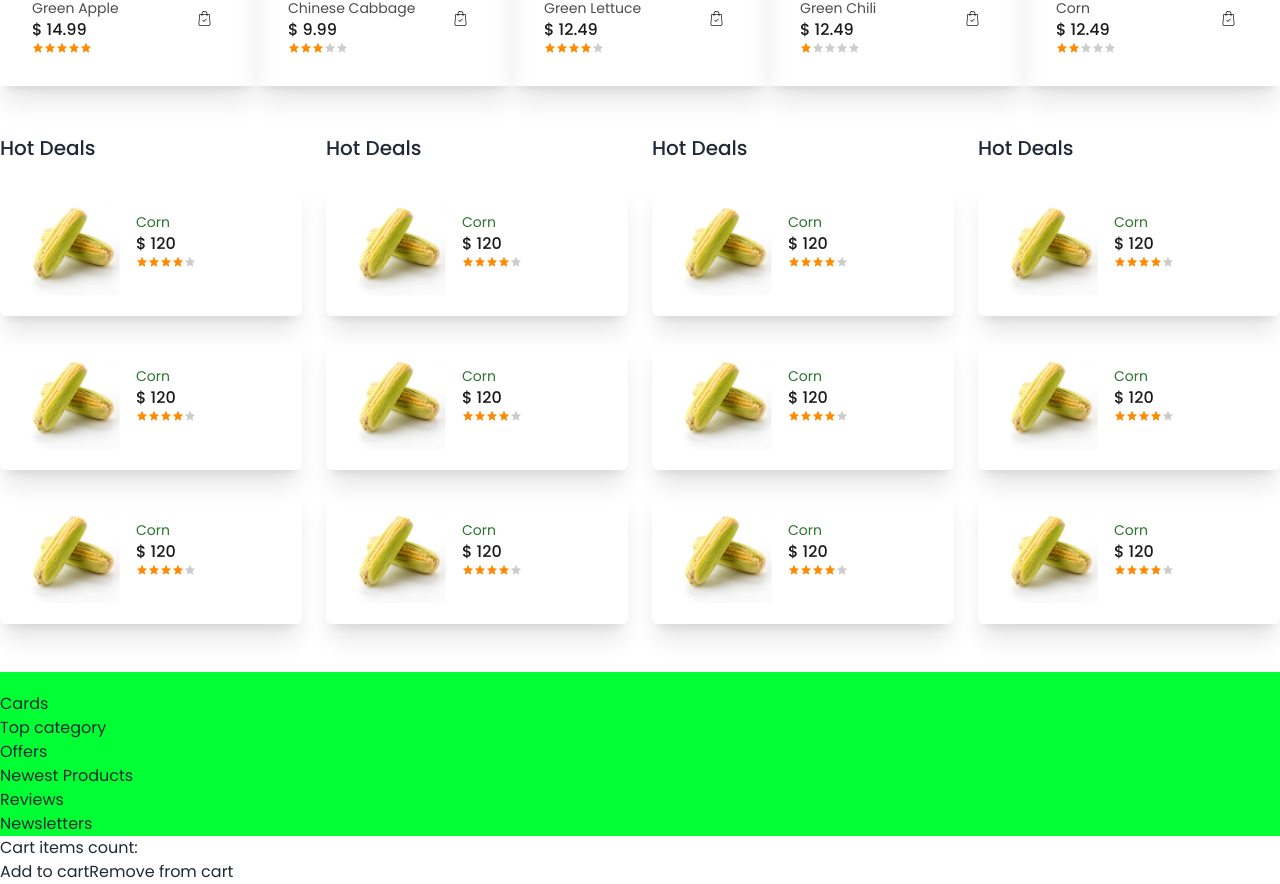
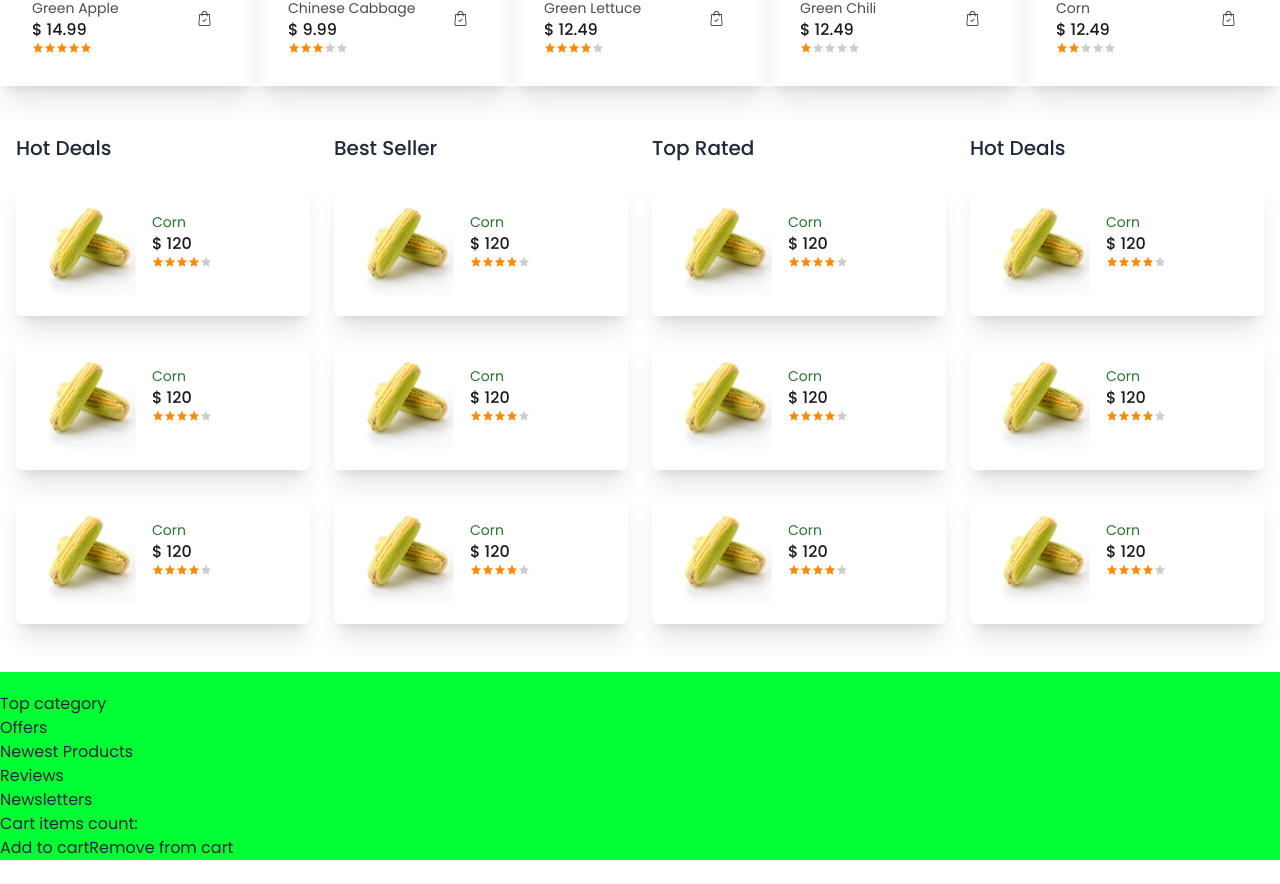
Before and after one commit to Shanto-prime/eco-bazar-nextjs, a Next.js app: page / in a window 1280 px wide. Shown: the part 1448-2332 px from the top of the page. After the commit the page ends 2308 px from the top, so only its background shows below. Built offline with nearby package versions, Linux system fonts and the light colour scheme; some icons are missing.

Commit message:
fix sub title

```diff
--- a/src/app/landing/LandingPage.js
+++ b/src/app/landing/LandingPage.js
@@ -15,23 +15,22 @@ export default function LandingPage() {
                 <HeroSection /> {/*  heroSection */}
             </div>
             <div className="container mx-auto relative">
-            <FeaturedProducts /> {/*  Featured Products */}
+                <FeaturedProducts /> {/*  Featured Products */}
             </div>
             <div className="container mx-auto relative">
-            <Deals /> {/*  Featured Products Deals*/}
+                <Deals /> {/*  Featured Products Deals*/}
             </div>
 
 
-            <div className="bg-[#00ff33] pt-5">
-                <p>Cards</p>
+            <div className="bg-[#00ff33] pt-5 container mx-auto">
                 <p>Top category</p>
                 <p>Offers</p>
                 <p>Newest Products</p>
                 <p>Reviews</p>
                 <p>Newsletters</p>
+                <Cart></Cart>
+                <AddCart></AddCart>
             </div>
-            <Cart></Cart>
-            <AddCart></AddCart>
         </>
     );
 }
--- a/src/components/home/Deals.jsx
+++ b/src/components/home/Deals.jsx
@@ -6,7 +6,7 @@ import ShoppingBag from "../icons/ShoppingBag";
 export default function Deals() {
     return (
         <>
-            <div className="my-12 grid grid-cols-1 md:grid-cols-2 lg:grid-cols-4  mx-auto container gap-6">
+            <div className="my-12 grid grid-cols-1 md:grid-cols-2 lg:grid-cols-4  mx-auto px-4 gap-6">
                 <div className="">
                     <div className="flex flex-col gap-4">
                         <h2 className="text-xl font-medium">Hot Deals</h2>
@@ -113,7 +113,7 @@ export default function Deals() {
                 </div>
                 <div className="">
                     <div className="flex flex-col gap-4">
-                        <h2 className="text-xl font-medium">Hot Deals</h2>
+                        <h2 className="text-xl font-medium">Best Seller</h2>
                         {/* card details */}
                         <div className="shadow-xl border-2 transition-all duration-700 border-transparent hover:border-base-hard rounded-md p-4 flex flex-row" key="j2">
                             <Image
@@ -218,7 +218,7 @@ export default function Deals() {
                 </div>
                 <div className="">
                     <div className="flex flex-col gap-4">
-                        <h2 className="text-xl font-medium">Hot Deals</h2>
+                        <h2 className="text-xl font-medium">Top Rated</h2>
                         {/* card details */}
                         <div className="shadow-xl border-2 transition-all duration-700 border-transparent hover:border-base-hard rounded-md p-4 flex flex-row" key="j2">
                             <Image
```
